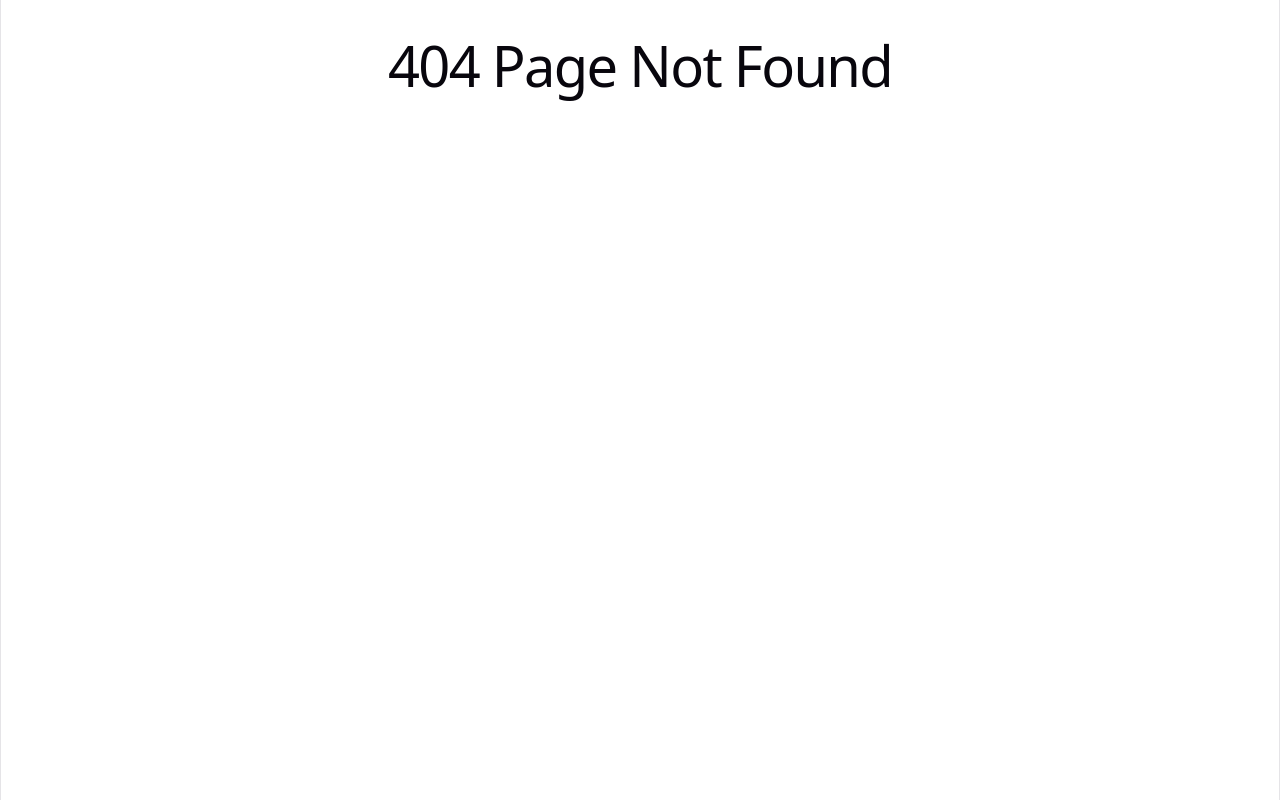
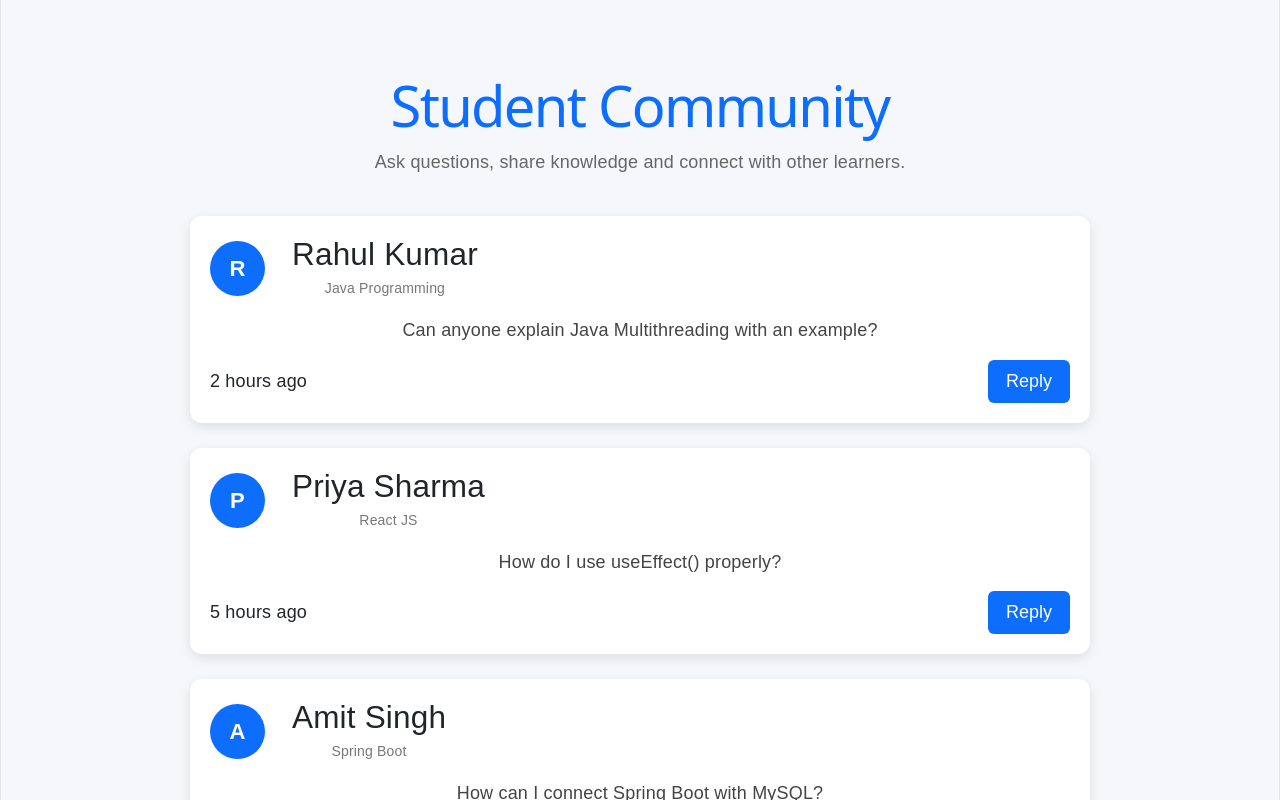
Before and after one commit to akk-oss/padhai-ka-addaa-frontend, a React (Vite) app: page /community in a window 1280 px wide. Before the commit this address had no page. Built offline with nearby package versions, Linux system fonts and the light colour scheme.

Commit message:
Added Community  page and app  page updates

```diff
--- a/src/App.jsx
+++ b/src/App.jsx
@@ -24,6 +24,7 @@ import AboutUs from "./pages/AboutUs";
 import LiveClasses from "./pages/LiveClasses";
 import Blog from "./pages/Blog";
 import PreviousPapers from "./pages/PreviousPapers";
+import Community from "./pages/Community";
 function App() {
   return (
     <BrowserRouter>
@@ -106,6 +107,7 @@ function App() {
 <Route path="/live-classes" element={<LiveClasses />} />
 <Route path="/blog" element={<Blog />} />
 <Route path="/previous-papers" element={<PreviousPapers />} />
+<Route path="/community" element={<Community />} />
       </Routes>
 
     </BrowserRouter>
--- /dev/null
+++ b/src/assets/css/community.css
@@ -0,0 +1,105 @@
+.community-page{
+    padding:40px;
+    background:#f5f7fb;
+    min-height:100vh;
+}
+
+.community-header{
+    text-align:center;
+    margin-bottom:40px;
+}
+
+.community-header h1{
+    color:#0d6efd;
+    margin-bottom:10px;
+}
+
+.community-header p{
+    color:#666;
+}
+
+.community-posts{
+    display:grid;
+    gap:25px;
+    max-width:900px;
+    margin:auto;
+}
+
+.community-card{
+    background:#fff;
+    border-radius:12px;
+    padding:20px;
+    box-shadow:0 4px 12px rgba(0,0,0,.1);
+}
+
+.community-top{
+    display:flex;
+    align-items:center;
+    gap:15px;
+    margin-bottom:15px;
+}
+
+.avatar{
+    width:55px;
+    height:55px;
+    border-radius:50%;
+    background:#0d6efd;
+    color:#fff;
+    display:flex;
+    justify-content:center;
+    align-items:center;
+    font-size:22px;
+    font-weight:bold;
+}
+
+.community-top h3{
+    margin:0;
+}
+
+.community-top span{
+    color:#777;
+    font-size:14px;
+}
+
+.question{
+    margin:15px 0;
+    color:#444;
+    line-height:1.6;
+}
+
+.community-footer{
+    display:flex;
+    justify-content:space-between;
+    align-items:center;
+}
+
+.community-footer button{
+    padding:8px 18px;
+    border:none;
+    border-radius:6px;
+    background:#0d6efd;
+    color:white;
+    cursor:pointer;
+}
+
+.community-footer button:hover{
+    background:#084298;
+}
+
+@media(max-width:768px){
+
+.community-page{
+    padding:20px;
+}
+
+.community-footer{
+    flex-direction:column;
+    gap:15px;
+    align-items:flex-start;
+}
+
+.community-footer button{
+    width:100%;
+}
+
+}
--- /dev/null
+++ b/src/pages/Community.jsx
@@ -0,0 +1,83 @@
+import "../assets/css/community.css";
+
+function Community() {
+
+  const posts = [
+    {
+      id: 1,
+      name: "Rahul Kumar",
+      course: "Java Programming",
+      question: "Can anyone explain Java Multithreading with an example?",
+      time: "2 hours ago"
+    },
+    {
+      id: 2,
+      name: "Priya Sharma",
+      course: "React JS",
+      question: "How do I use useEffect() properly?",
+      time: "5 hours ago"
+    },
+    {
+      id: 3,
+      name: "Amit Singh",
+      course: "Spring Boot",
+      question: "How can I connect Spring Boot with MySQL?",
+      time: "Yesterday"
+    }
+  ];
+
+  return (
+    <div className="community-page">
+
+      <div className="community-header">
+        <h1>Student Community</h1>
+        <p>
+          Ask questions, share knowledge and connect with other learners.
+        </p>
+      </div>
+
+      <div className="community-posts">
+
+        {posts.map((post) => (
+
+          <div className="community-card" key={post.id}>
+
+            <div className="community-top">
+
+              <div className="avatar">
+                {post.name.charAt(0)}
+              </div>
+
+              <div>
+                <h3>{post.name}</h3>
+                <span>{post.course}</span>
+              </div>
+
+            </div>
+
+            <p className="question">
+              {post.question}
+            </p>
+
+            <div className="community-footer">
+
+              <span>{post.time}</span>
+
+              <button>
+                Reply
+              </button>
+
+            </div>
+
+          </div>
+
+        ))}
+
+      </div>
+
+    </div>
+  );
+
+}
+
+export default Community;
```
